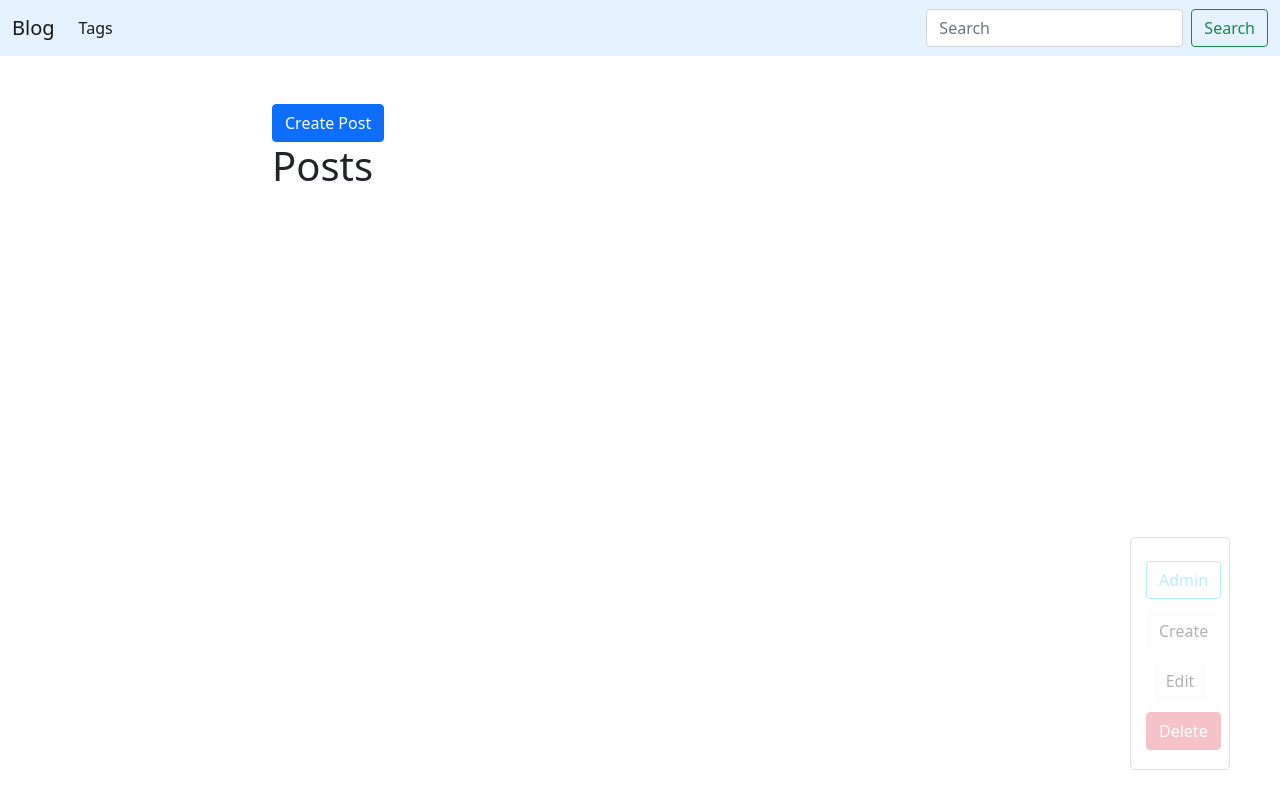
After one commit to Zarif99/blogengine, a Django app: template blog/templates/blog/post_list.html in a window 1280 px wide. The commit adds this page. Run offline with Django 3.2, Linux system fonts and the light colour scheme; the template is opened without the code that fills it, so the values that code supplies are empty.

Commit message:
__fixed__

```diff
--- a/blog/models.py
+++ b/blog/models.py
@@ -62,3 +62,5 @@ class Tag(models.Model):
 
     class Meta:
         ordering = ['-title']
+        verbose_name='Tag'
+        verbose_name_plural='Tags'
--- /dev/null
+++ b/blog/templates/blog/base_blog.html
@@ -0,0 +1,7 @@
+{% extends 'base.html' %}
+
+{% block admin %}
+    <a class="btn btn-light" href="{{ admin_object.get_create_url }}">Create</a>
+    <a class="btn btn-light" href="{{ admin_object.get_update_url }}">Edit</a>
+    <a class="btn btn-danger" href="{{ admin_object.get_delete_url }}">Delete</a>
+{% endblock %}
--- a/blog/templates/blog/post_create.html
+++ b/blog/templates/blog/post_create.html
@@ -1,4 +1,4 @@
-{% extends 'base.html' %}
+{% extends 'blog/base_blog.html' %}
 
 {% block title %}
     Post Create - {{ block.super }}
@@ -7,11 +7,11 @@
 {% block content %}
     <h1 class="mb-5">Post Create:</h1>
     <form action="{% url 'post_create_url' %}" method="post">
-    {% csrf_token %}
+        {% csrf_token %}
         {% if form.errors %}
             {{ form.errors }}
         {% endif %}
         {{ form }}
-    <button type="submit" class="btn btn-primary">Create Post</button>
+        <button type="submit" class="btn btn-primary">Create Post</button>
     </form>
 {% endblock %}
--- a/blog/templates/blog/post_delete.html
+++ b/blog/templates/blog/post_delete.html
@@ -1,16 +1,16 @@
-{% extends 'base.html' %}
+{% extends 'blog/base_blog.html' %}
 
 {% block title %}
     Delete - {{ post.title|title }}
 {% endblock %}
 
 {% block content %}
-    <form action="{{post.get_delete_url}}" method="post">
+    <form action="{{ post.get_delete_url }}" method="post">
         {% csrf_token %}
         <h3 class="mb-4">
             Are you sure you want to delete <b>{{ post.title|title }}</b> post?
         </h3>
-        <button class="btn btn-primary" data-href-template="{{post.get_absolute_url}}">Cancel</button>
+        <button class="btn btn-primary" data-href-template="{{ post.get_absolute_url }}">Cancel</button>
         <button class="btn btn-danger" type="submit">Delete post</button>
     </form>
 {% endblock %}
--- a/blog/templates/blog/post_detail.html
+++ b/blog/templates/blog/post_detail.html
@@ -1,7 +1,7 @@
-{% extends 'base.html' %}
+{% extends 'blog/base_blog.html' %}
 
 {% block title %}
-    Blog Ditail - {{ block.super }}
+    Blog Detail - {{ block.super }}
 {% endblock %}
 
 {% block content %}
--- a/blog/templates/blog/index.html
+++ b/blog/templates/blog/post_list.html
@@ -1,4 +1,4 @@
-{% extends 'base.html' %}
+{% extends 'blog/base_blog.html' %}
 
 {% block title %}
     Blog - {{ block.super }}
@@ -11,7 +11,7 @@
         </button>
     </a>
     <h1>Posts</h1>
-    {% for post in posts %}
+    {% for post in post_list %}
         {% include 'blog/includes/post_card_templates.html' %}
     {% endfor %}
 
--- a/blog/templates/blog/post_update.html
+++ b/blog/templates/blog/post_update.html
@@ -1,4 +1,4 @@
-{% extends 'base.html' %}
+{% extends 'blog/base_blog.html' %}
 
 {% block title %}
     Post Update - {{ block.super }}
@@ -7,11 +7,11 @@
 {% block content %}
     <h1 class="mb-5">Post Update:</h1>
     <form action="{{ post.get_update_url }}" method="post">
-    {% csrf_token %}
+        {% csrf_token %}
         {% if form.errors %}
             {{ form.errors }}
         {% endif %}
         {{ form }}
-    <button type="submit" class="btn btn-primary">Update Post</button>
+        <button type="submit" class="btn btn-primary">Update Post</button>
     </form>
 {% endblock %}
--- a/blog/templates/blog/tag_create.html
+++ b/blog/templates/blog/tag_create.html
@@ -1,4 +1,4 @@
-{% extends 'base.html' %}
+{% extends 'blog/base_blog.html' %}
 
 {% block title %}
     Tag Create - {{ block.super }}
--- a/blog/templates/blog/tag_delete.html
+++ b/blog/templates/blog/tag_delete.html
@@ -1,4 +1,4 @@
-{% extends 'base.html' %}
+{% extends 'blog/base_blog.html' %}
 
 {% block title %}
     {{ tag.title|title }} Delete - {{ block.super }}
--- a/blog/templates/blog/tag_detail.html
+++ b/blog/templates/blog/tag_detail.html
@@ -1,4 +1,4 @@
-{% extends 'base.html' %}
+{% extends 'blog/base_blog.html' %}
 {% block title %}
     {{ tag.title }} - {{ block.super }}
 {% endblock %}
--- a/blog/templates/blog/tags_list.html
+++ b/blog/templates/blog/tag_list.html
@@ -1,4 +1,4 @@
-{% extends 'base.html' %}
+{% extends 'blog/base_blog.html' %}
 {% block title %}
     Tags - {{ block.super }}
 {% endblock %}
@@ -11,7 +11,7 @@
         </button>
     </a>
     <h1 class="mb-5">Tags:</h1>
-    {% for tag in tags %}
+    {% for tag in tag_list %}
         <h2>
             <a style="text-decoration: none;" href="{{ tag.get_absolute_url }}">{{ tag }}</a>
         </h2>
--- a/blog/templates/blog/tag_update.html
+++ b/blog/templates/blog/tag_update.html
@@ -1,7 +1,7 @@
-{% extends 'base.html' %}
+{% extends 'blog/base_blog.html' %}
 
 {% block title %}
-    {{ tag.title|title}} - {{ block.super }}
+    {{ tag.title|title }} - {{ block.super }}
 {% endblock %}
 
 {% block content %}
--- a/blog/urls.py
+++ b/blog/urls.py
@@ -1,16 +1,15 @@
 from django.urls import path
-from blog.views import post_list,  tags_list
-from blog.views import TagCreate, TagUpdate, TagDelete, TagDetail
-from blog.views import PostCreate, PostUpdate, PostDelete, PostDetail
+from blog.views import TagCreate, TagUpdate, TagDelete, TagDetail, TagList
+from blog.views import PostCreate, PostUpdate, PostDelete, PostDetail, PostList
 
 urlpatterns = [
-    path('', post_list, name='post_list_url'),
+    path('', PostList.as_view(), name='post_list_url'),
     path('post/create/', PostCreate.as_view(), name='post_create_url'),
     path('post/<str:slug>/', PostDetail.as_view(), name='post_detail_url'),
     path('post/<str:slug>/update', PostUpdate.as_view(), name='post_update_url'),
     path('post/<str:slug>/delete', PostDelete.as_view(), name='post_delete_url'),
 
-    path('tags/', tags_list, name='tags_list_url'),
+    path('tags/', TagList.as_view(), name='tags_list_url'),
     path('tag/create/', TagCreate.as_view(), name='tag_create_url'),
     path('tag/<str:slug>/', TagDetail.as_view(), name='tag_detail_url'),
     path('tag/<str:slug>/update', TagUpdate.as_view(), name='tag_update_url'),
--- a/templates/base.html
+++ b/templates/base.html
@@ -26,12 +26,12 @@
                 <li class="nav-item">
                     <a class="nav-link active" aria-current="page" href="{% url 'tags_list_url' %}">Tags</a>
                 </li>
-                <li class="nav-item">
-                    <a class="nav-link" href="#">Link</a>
-                </li>
-                <li class="nav-item">
-                    <a class="nav-link disabled" href="#" tabindex="-1" aria-disabled="true">Disabled</a>
-                </li>
+{#                <li class="nav-item">#}
+{#                    <a class="nav-link" href="#">Link</a>#}
+{#                </li>#}
+{#                <li class="nav-item">#}
+{#                    <a class="nav-link disabled" href="#" tabindex="-1" aria-disabled="true">Disabled</a>#}
+{#                </li>#}
             </ul>
             <form class="d-flex">
                 <input class="form-control me-2" type="search" placeholder="Search" aria-label="Search">
@@ -52,10 +52,8 @@
 </div>
 
 <div class="admin align-item-center">
-    <a ref="/admin" class="btn btn-outline-info admin-link">Admin</a>
-    <a class="btn btn-light" href="">Create</a>
-    <a class="btn btn-light" href="">Edit</a>
-    <a class="btn btn-danger" href="">Delete</a>
+    <a href="/admin" class="btn btn-outline-info admin-link">Admin</a>
+    {% block admin %}{% endblock %}
 </div>
 
 </body>
```
Also changed, not shown: blog/utils.py (+10 -13 lines), blog/views.py (+11 -32 lines).
